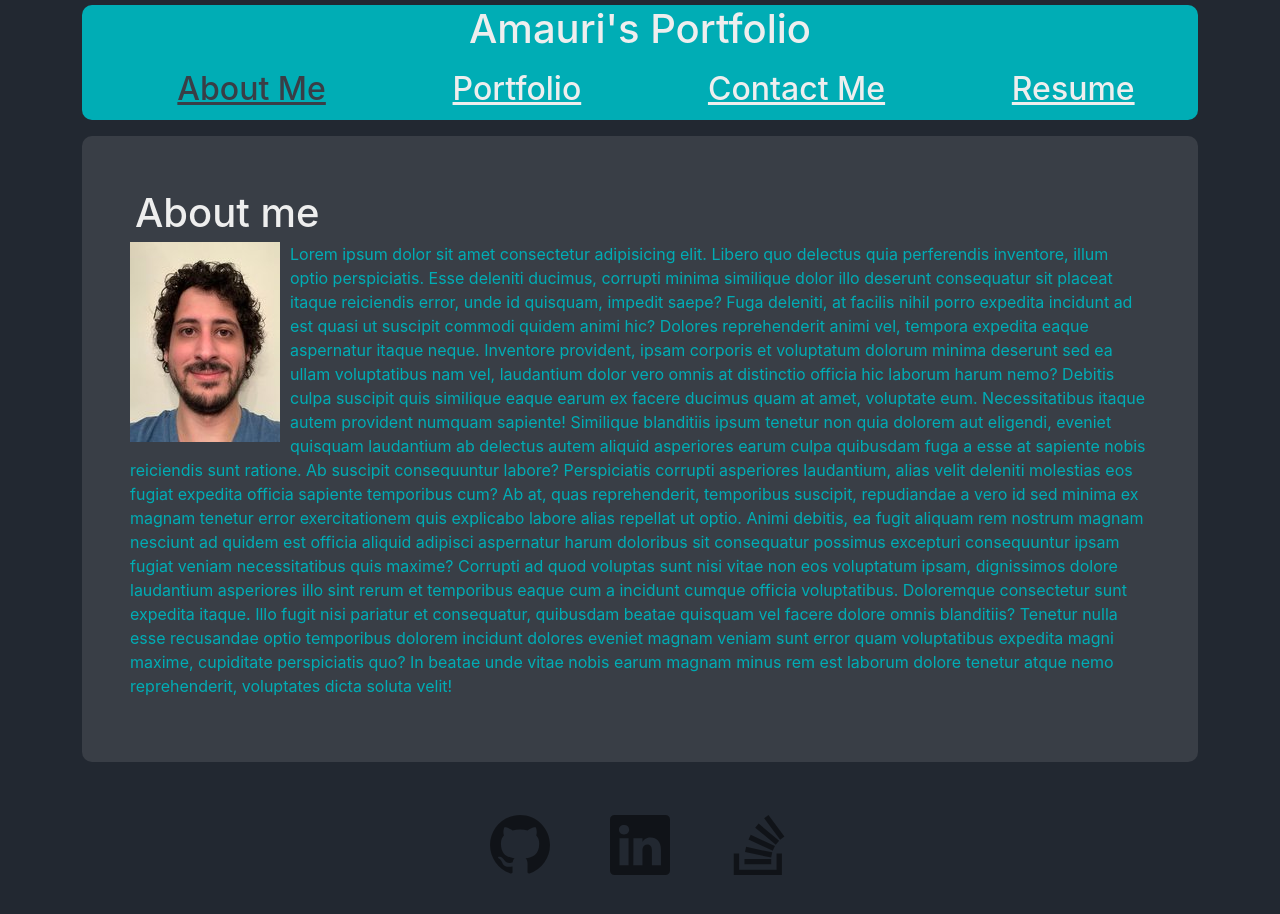
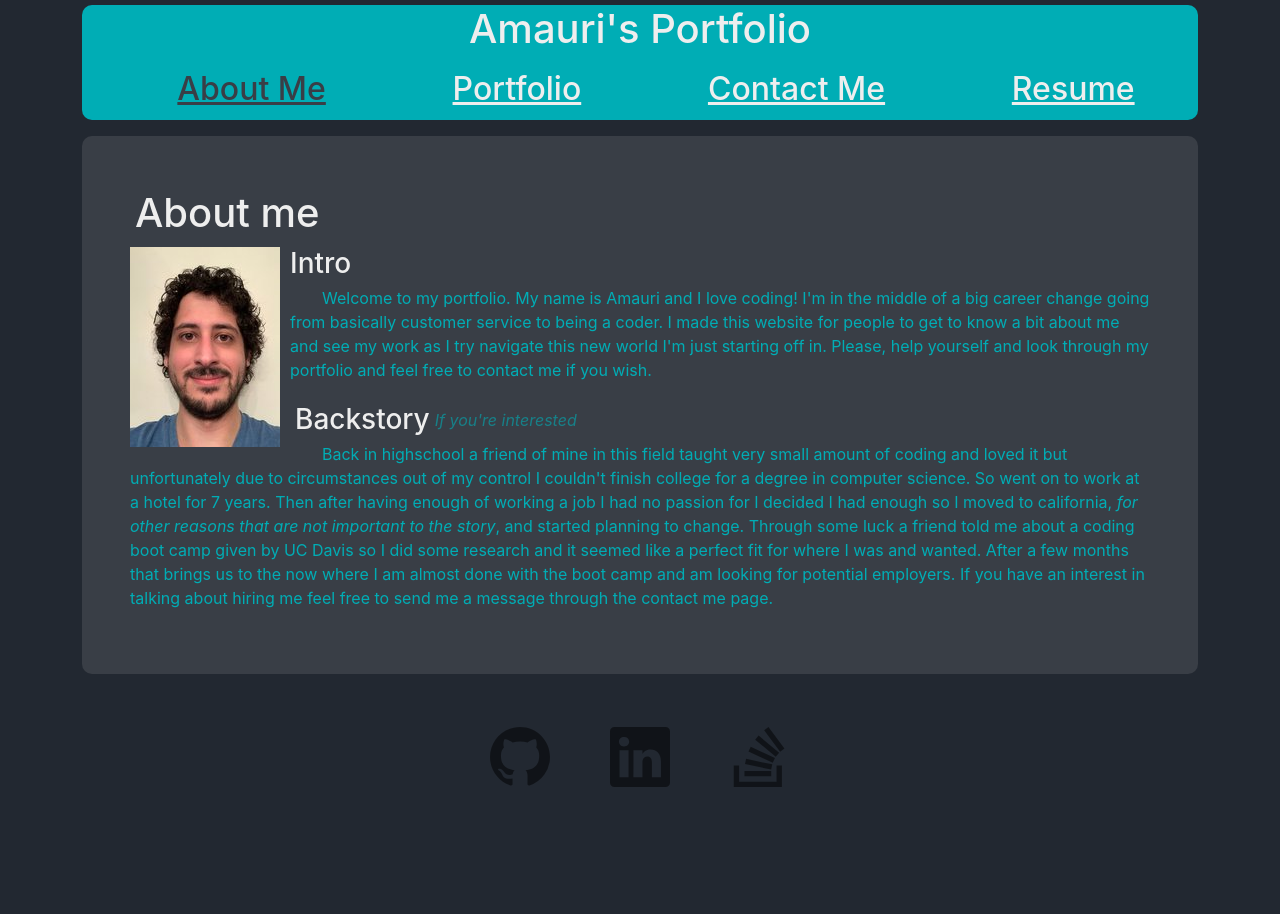
Before and after one commit to NicolasFlamel/nicolasflamel.github.io, a React (Create React App) app: page / in a window 1280 px wide. Shown: the top 914 px of the page. After the commit the page ends 840 px from the top, so only its background shows below. Built offline with nearby package versions, Linux system fonts and the light colour scheme.

Commit message:
updateda about me text/styling

```diff
--- a/src/App.css
+++ b/src/App.css
@@ -52,3 +52,12 @@ header li .active {
 .application {
   margin: 5px;
 }
+
+#about p {
+  text-indent: 2em;
+}
+
+#about h3 + i {
+  opacity: 0.60;
+  margin: auto 0;
+}
--- a/src/pages/About.js
+++ b/src/pages/About.js
@@ -6,54 +6,37 @@ function About() {
       display: 'flex',
       justifyContent: 'space-between',
     },
+    portraitImg: {
+      float: 'left',
+      marginRight: '10px'
+    },
   };
 
   return (
     <section className="bg-gray p-5" id="about">
-      <article style={styles.title}>
+      <section style={styles.title}>
         <h1>About me</h1>
-      </article>
+      </section>
+      <section >
         <img
           src={portrait}
           alt="self portrait"
-        style={{ float: 'left', marginRight: '10px' }}
+          style={styles.portraitImg}
         />
-      {/* TODO: updated about me text */}
+        <h3>Intro</h3>
         <p>
-        Lorem ipsum dolor sit amet consectetur adipisicing elit. Libero quo
-        delectus quia perferendis inventore, illum optio perspiciatis. Esse
-        deleniti ducimus, corrupti minima similique dolor illo deserunt
-        consequatur sit placeat itaque reiciendis error, unde id quisquam,
-        impedit saepe? Fuga deleniti, at facilis nihil porro expedita incidunt
-        ad est quasi ut suscipit commodi quidem animi hic? Dolores reprehenderit
-        animi vel, tempora expedita eaque aspernatur itaque neque. Inventore
-        provident, ipsam corporis et voluptatum dolorum minima deserunt sed ea
-        ullam voluptatibus nam vel, laudantium dolor vero omnis at distinctio
-        officia hic laborum harum nemo? Debitis culpa suscipit quis similique
-        eaque earum ex facere ducimus quam at amet, voluptate eum.
-        Necessitatibus itaque autem provident numquam sapiente! Similique
-        blanditiis ipsum tenetur non quia dolorem aut eligendi, eveniet quisquam
-        laudantium ab delectus autem aliquid asperiores earum culpa quibusdam
-        fuga a esse at sapiente nobis reiciendis sunt ratione. Ab suscipit
-        consequuntur labore? Perspiciatis corrupti asperiores laudantium, alias
-        velit deleniti molestias eos fugiat expedita officia sapiente temporibus
-        cum? Ab at, quas reprehenderit, temporibus suscipit, repudiandae a vero
-        id sed minima ex magnam tenetur error exercitationem quis explicabo
-        labore alias repellat ut optio. Animi debitis, ea fugit aliquam rem
-        nostrum magnam nesciunt ad quidem est officia aliquid adipisci
-        aspernatur harum doloribus sit consequatur possimus excepturi
-        consequuntur ipsam fugiat veniam necessitatibus quis maxime? Corrupti ad
-        quod voluptas sunt nisi vitae non eos voluptatum ipsam, dignissimos
-        dolore laudantium asperiores illo sint rerum et temporibus eaque cum a
-        incidunt cumque officia voluptatibus. Doloremque consectetur sunt
-        expedita itaque. Illo fugit nisi pariatur et consequatur, quibusdam
-        beatae quisquam vel facere dolore omnis blanditiis? Tenetur nulla esse
-        recusandae optio temporibus dolorem incidunt dolores eveniet magnam
-        veniam sunt error quam voluptatibus expedita magni maxime, cupiditate
-        perspiciatis quo? In beatae unde vitae nobis earum magnam minus rem est
-        laborum dolore tenetur atque nemo reprehenderit, voluptates dicta soluta
-        velit!
+          Welcome to my portfolio. My name is Amauri and I love coding! I'm in the middle of a big career change going from basically customer service to being a coder. I made this website for people to get to know a bit about me and see my work as I try navigate this new world I'm just starting off in. Please, help yourself and look through my portfolio and feel free to contact me if you wish.
         </p>
+        <section style={{ display: 'flex' }}>
+          <h3>Backstory</h3>
+          <i>
+            If you're interested
+          </i>
+        </section>
+        <p>
+          Back in highschool a friend of mine in this field taught very small amount of coding and loved it but unfortunately due to circumstances out of my control I couldn't finish college for a degree in computer science. So went on to work at a hotel for 7 years. Then after having enough of working a job I had no passion for I decided I had enough so I moved to california, <i>for other reasons that are not important to the story</i>, and started planning to change. Through some luck a friend told me about a coding boot camp given by UC Davis so I did some research and it seemed like a perfect fit for where I was and wanted. After a few months that brings us to the now where I am almost done with the boot camp and am looking for potential employers. If you have an interest in talking about hiring me feel free to send me a message through the contact me page.
+        </p>
+      </section>
     </section>
   );
 }
```
Lines whose indentation alone changed are shown as unchanged.
